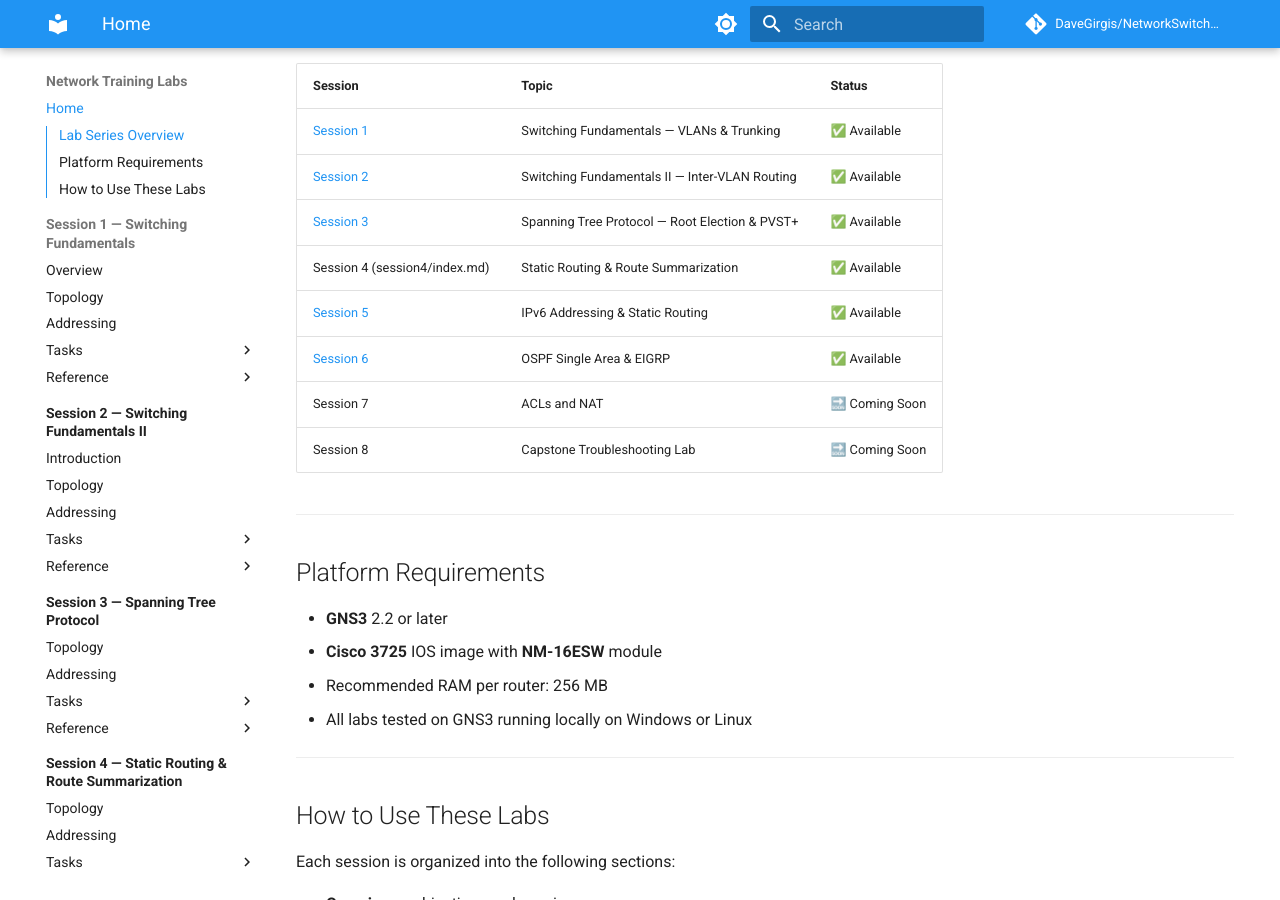
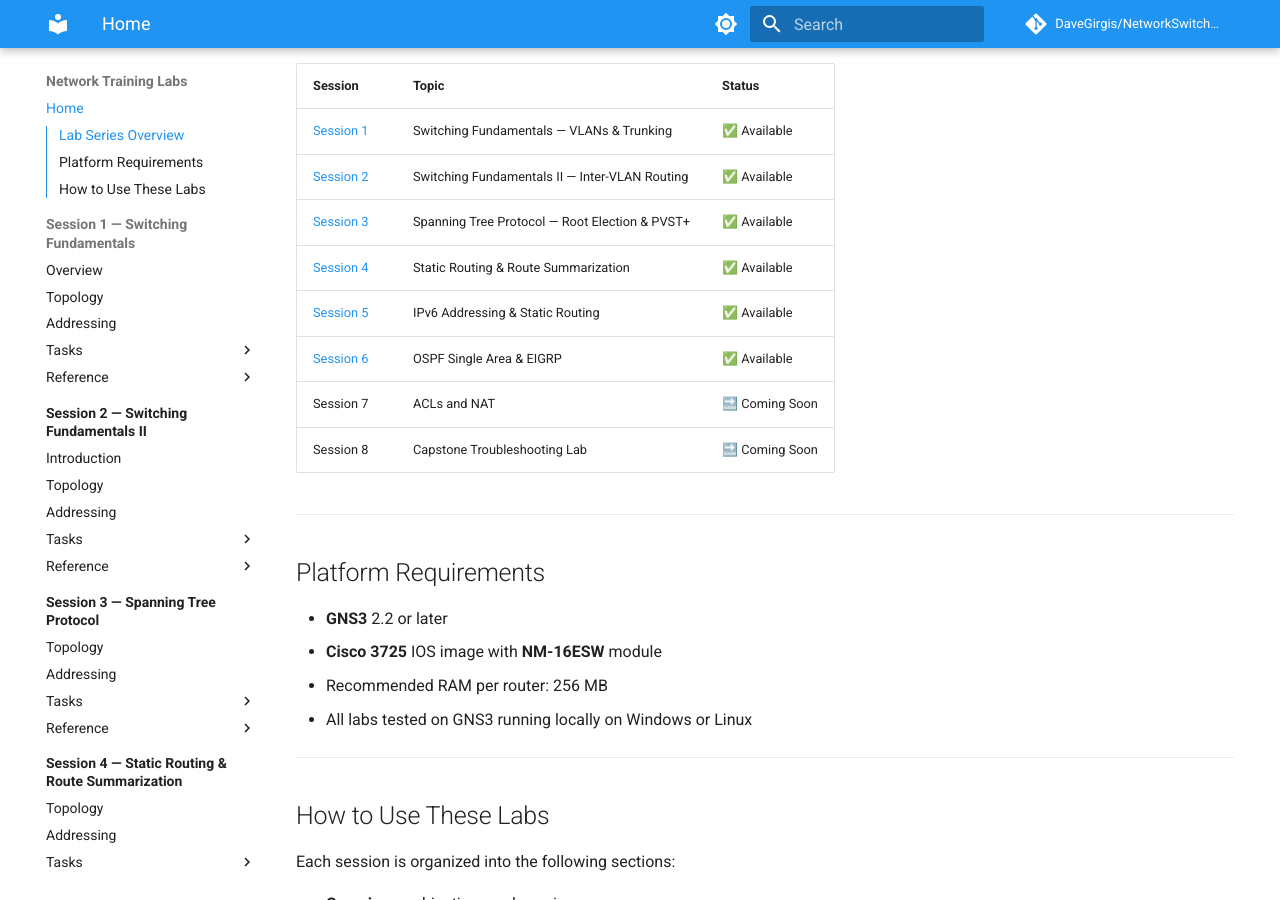
Before and after one commit to DaveGirgis/NetworkSwitchLab, an MkDocs documentation site: the page built from docs/index.md, in a window 1280 px wide and 900 px high, scrolled down 352 px. Built offline with MkDocs 1.6.1 and Material for MkDocs 9.7.7, drawn with Linux system fonts in a browser that asks for light colours; comment, search, counter and statistics services are not loaded.

Commit message:
Update to session 4 link

```diff
--- a/docs/index.md
+++ b/docs/index.md
@@ -15,7 +15,7 @@ tables, step-by-step tasks, verification commands, and troubleshooting guides.
 | [Session 1](session1/index.md) | Switching Fundamentals — VLANs & Trunking | ✅ Available |
 | [Session 2](session2/index.md) | Switching Fundamentals II — Inter-VLAN Routing | ✅ Available |
 | [Session 3](session3/index.md) | Spanning Tree Protocol — Root Election & PVST+ | ✅ Available |
-| Session 4 (session4/index.md) | Static Routing & Route Summarization | ✅ Available |
+| [Session 4](session4/index.md) | Static Routing & Route Summarization | ✅ Available |
 | [Session 5](session5/index.md) | IPv6 Addressing & Static Routing | ✅ Available |
 | [Session 6](session6/index.md) | OSPF Single Area & EIGRP | ✅ Available |
 | Session 7 | ACLs and NAT | 🔜 Coming Soon |
```
